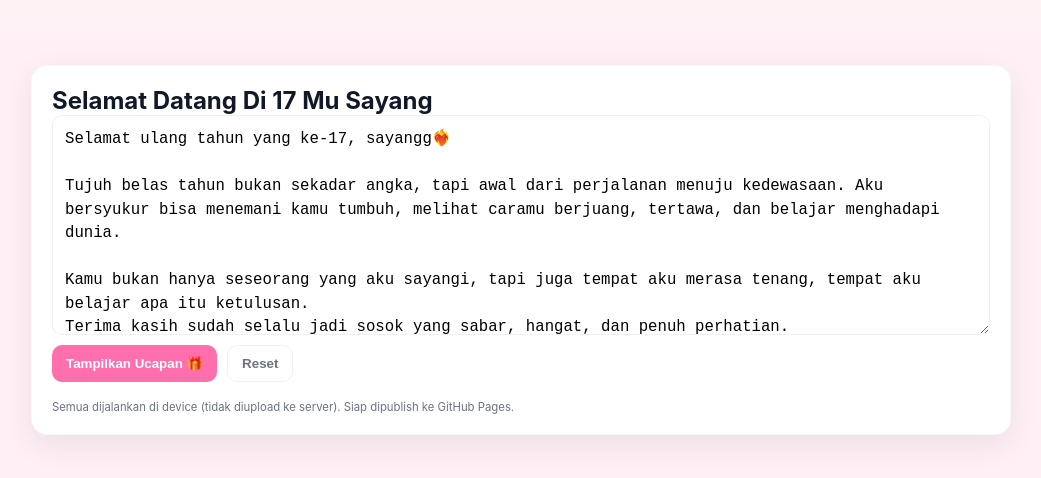
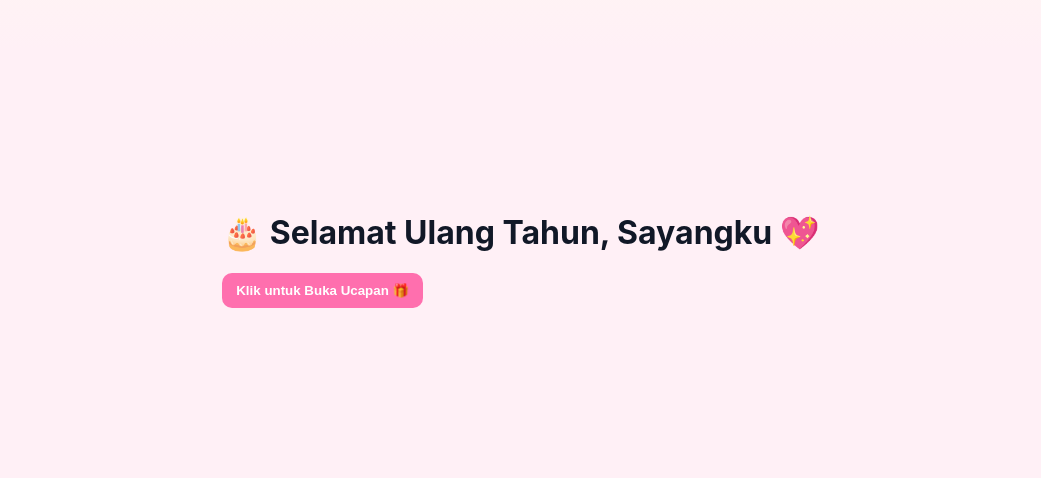
Before and after one commit to ayunaviola123-art/violaayuna, a plain HTML site: page index.html in a window 1280 px wide. Shown: the part 150-628 px from the top of the page, without its empty margins (119-1160 px from the left). Drawn offline with Linux system fonts and the light colour scheme.

Commit message:
Update index.html

```diff
--- a/index.html
+++ b/index.html
@@ -1,58 +1,29 @@
-<!doctype html>
+<!DOCTYPE html>
 <html lang="id">
 <head>
-  <meta charset="utf-8" />
-  <meta name="viewport" content="width=device-width,initial-scale=1" />
-  <title>Selamat Datang Di 17 Mu Sayang — Untuk Rizki Pacar Aku</title>
+  <meta charset="UTF-8" />
+  <meta name="viewport" content="width=device-width, initial-scale=1.0" />
+  <title>Selamat Datang di 17 Mu Sayangku Rizki!</title>
   <link rel="stylesheet" href="style.css" />
 </head>
 <body>
-  <main class="app">
-    <header>
-      <h1>Selamat Datang Di 17 Mu Sayang</h1>
-    </header>
+  <div class="container">
+    <h1 id="title">🎂 Selamat Ulang Tahun, Sayangku 💖</h1>
 
-      <div class="right">
-        <textarea id="customMessage" aria-label="Ucapan">
-Selamat ulang tahun yang ke-17, sayangg❤️‍🔥
+    <!-- 📸 Tempat menampilkan gambar -->
+    <div id="photo-container" class="photo hidden">
+      <img id="photo" src="https://i.ibb.co/5rv6s0P/love-cake.jpg" alt="Foto Ulang Tahun" />
+    </div>
 
-Tujuh belas tahun bukan sekadar angka, tapi awal dari perjalanan menuju kedewasaan. Aku bersyukur bisa menemani kamu tumbuh, melihat caramu berjuang, tertawa, dan belajar menghadapi dunia.
+    <div id="message" class="message hidden"></div>
 
-Kamu bukan hanya seseorang yang aku sayangi, tapi juga tempat aku merasa tenang, tempat aku belajar apa itu ketulusan.
-Terima kasih sudah selalu jadi sosok yang sabar, hangat, dan penuh perhatian.
+    <button id="startBtn">Klik untuk Buka Ucapan 🎁</button>
 
-Semoga di umur baru ini, semua impianmu semakin dekat. Langkahmu makin mantap, rezekimu lancar, dan hatimu selalu dikelilingi kebahagiaan. Jangan pernah lupa, di setiap doaku selalu ada namamu di dalamnya
-
-Aku bangga padamu, dan aku akan terus ada di sini . Menemanimu di setiap langkah, di setiap cerita, dan di setiap detak waktu yang kita jalani bersama 🤎
-        </textarea>
-
-        <div class="buttons">
-          <button id="startBtn">Tampilkan Ucapan 🎁</button>
-          <button id="resetBtn" class="muted">Reset</button>
-        </div>
-      </div>
-    </section>
-
-    <section id="preview" class="preview hidden" aria-live="polite">
-      <div id="photoBox" class="photo-box hidden">
-        <img id="WhatsApp%20Image%202025-10-15%20at%2015.21.02.jpeg" alt="Foto ucapan" src="" />
-      </div>
-
-      <div id="messageBox" class="message-box hidden">
-        <div id="messageText" class="message-text"></div>
-      </div>
-    </section>
-
-    <footer class="footer">
-      <small>Semua dijalankan di device (tidak diupload ke server). Siap dipublish ke GitHub Pages.</small>
-    </footer>
-  </main>
+    <audio id="bgMusic" src="https://cdn.pixabay.com/download/audio/2022/03/15/audio_6b8c4dc21a.mp3" loop></audio>
+  </div>
 
   <canvas id="confetti"></canvas>
 
-  <!-- musik opsional — ganti URL jika mau -->
-  <audio id="bgMusic" src="https://cdn.pixabay.com/download/audio/2022/03/15/audio_6b8c4dc21a.mp3" loop></audio>
-
-  <script src="script.js" defer></script>
+  <script src="script.js"></script>
 </body>
 </html>
```
